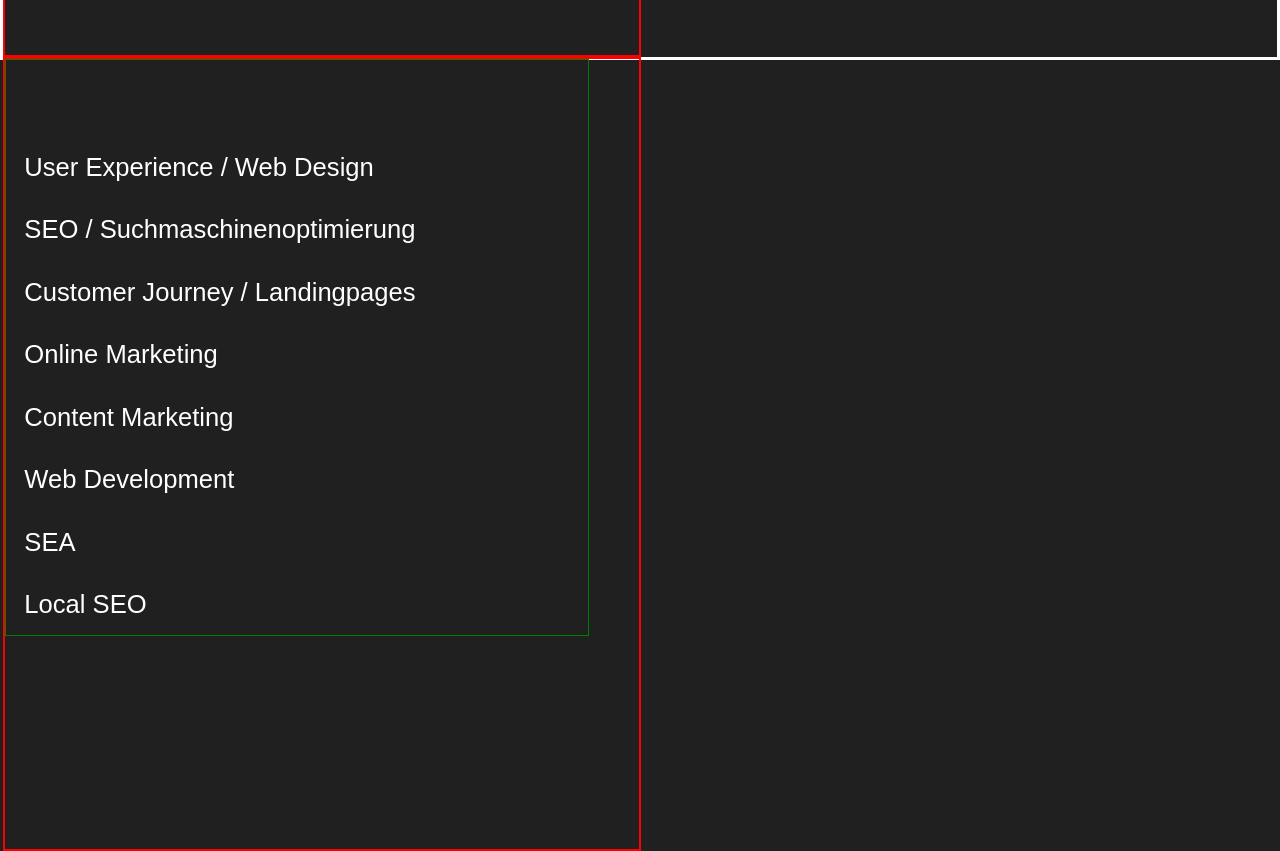
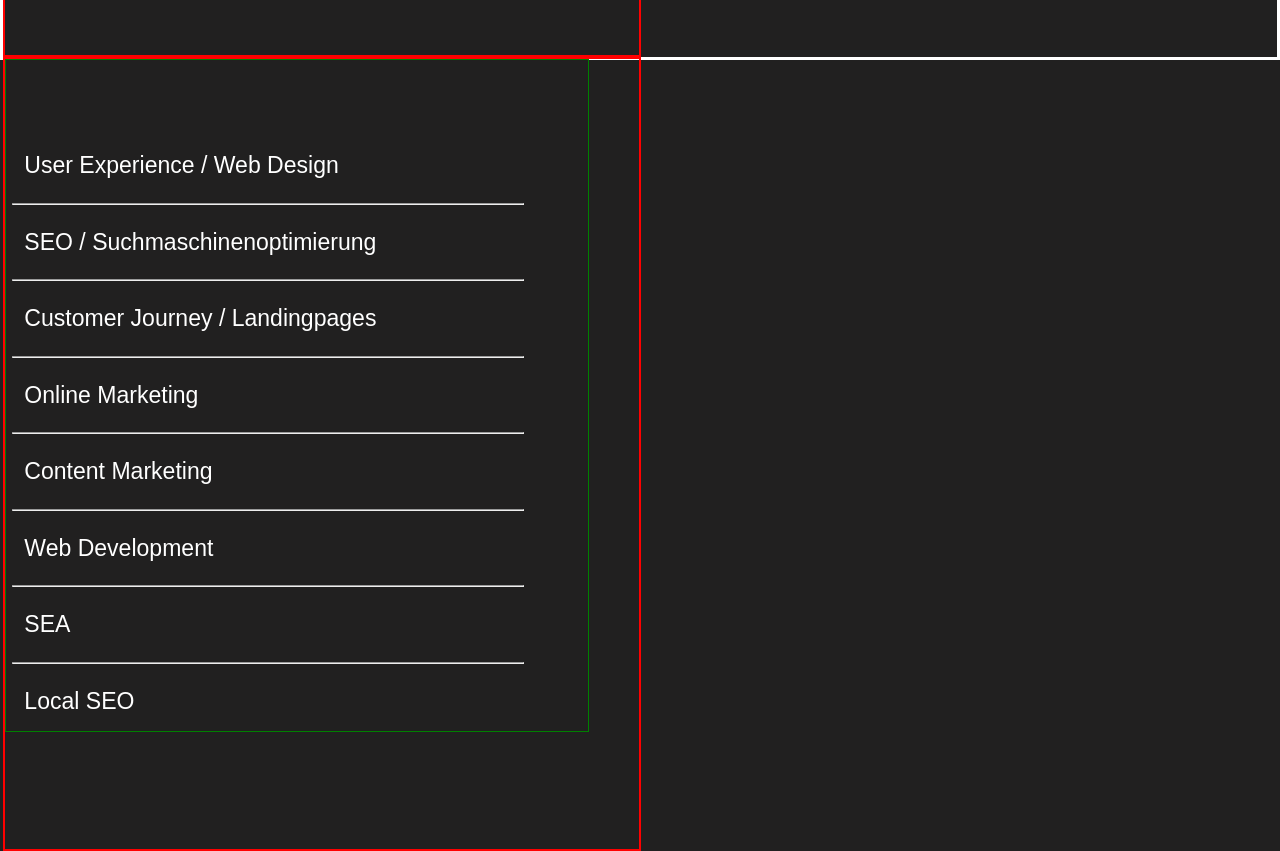
Before and after one commit to Sequeira8/Frontend_Challange, a website: page index.html in a window 1280 px wide. Shown: the part 740-1591 px from the top of the page. Drawn offline with Linux system fonts and the light colour scheme.

Commit message:
lines between menu options

```diff
--- a/index.html
+++ b/index.html
@@ -28,12 +28,19 @@
       <div class="float-child">
         <div class="menu">
           <a href="#">User Experience / Web Design</a>
+          <hr></hr>
           <a href="#">SEO / Suchmaschinenoptimierung</a>
+          <hr></hr>
           <a href="#">Customer Journey / Landingpages</a>
+          <hr></hr>
           <a href="#">Online Marketing</a>
+          <hr></hr>
           <a href="#">Content Marketing</a>
+          <hr></hr>
           <a href="#">Web Development</a>
+          <hr></hr>
           <a href="#">SEA</a>
+          <hr></hr>
           <a href="#">Local SEO</a>
         </div>
       </div>
--- a/styles/_menu.scss
+++ b/styles/_menu.scss
@@ -7,7 +7,7 @@
 }
 
 .menu a {
-  font-size: 2vw;
+  font-size: 1.8vw;
   font-family: $font-stack;
   color: white;
   display: block;
```
Also changed, not shown: dist/style.css, 1 other file.
